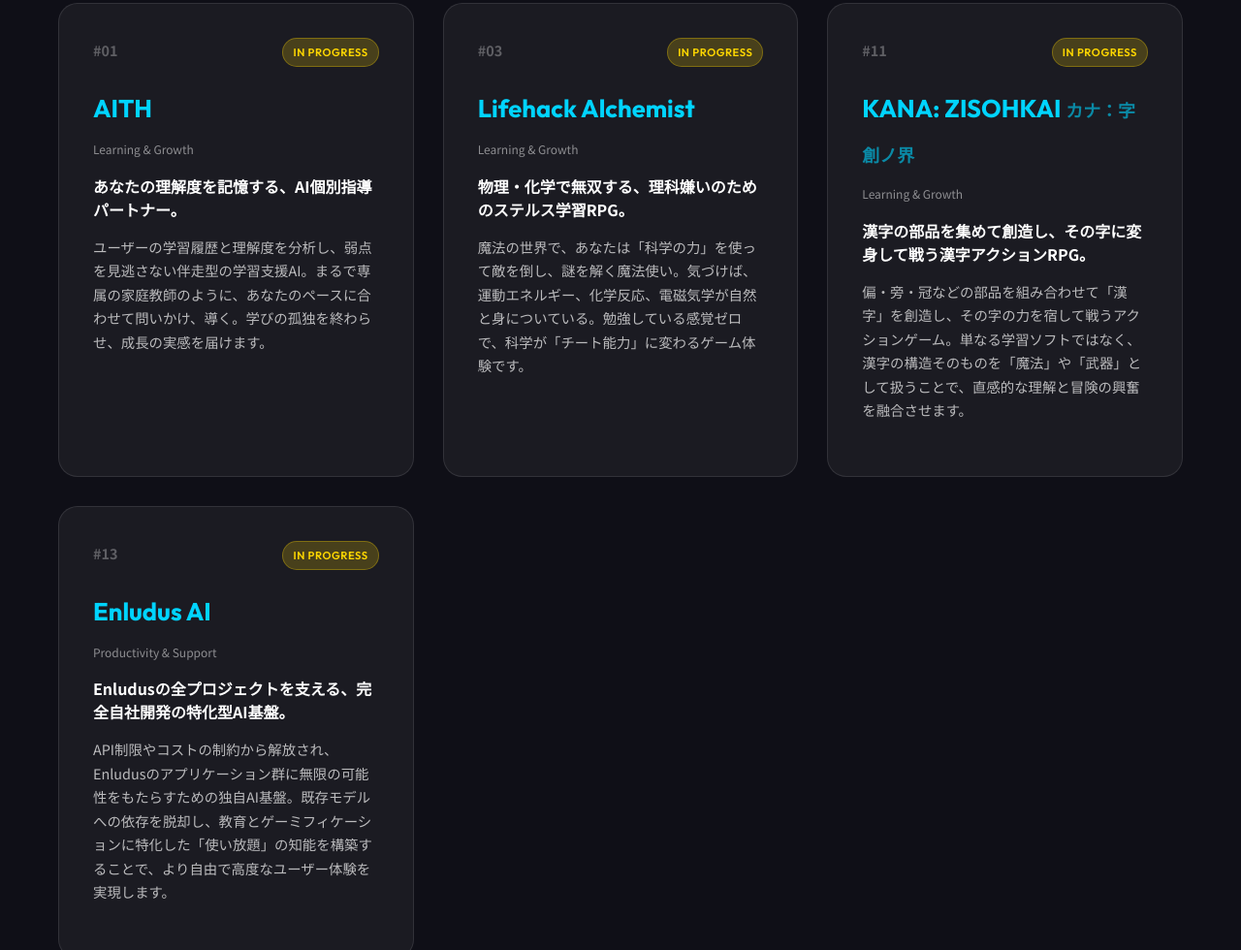
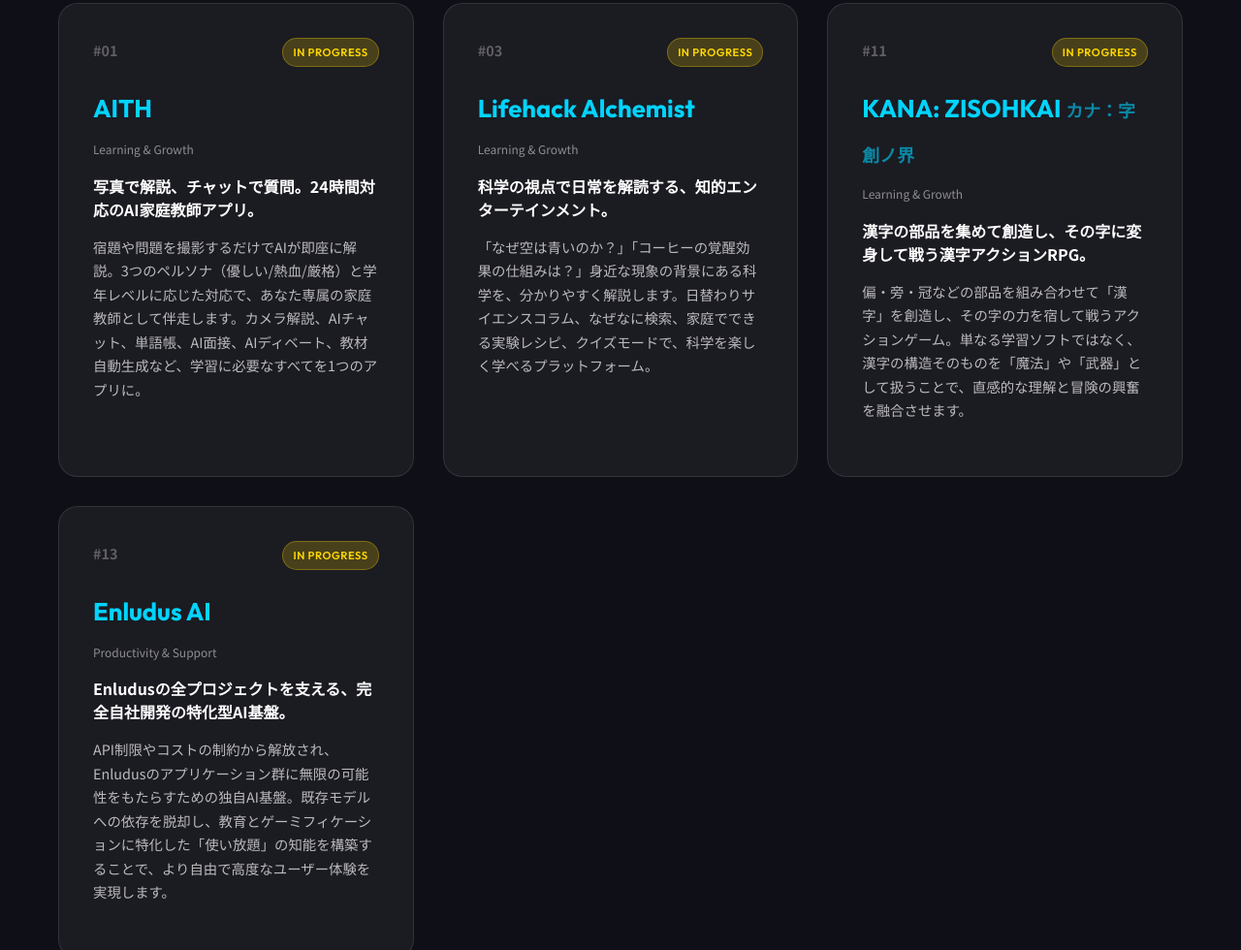
Before and after one commit to naki0227/enludus, a website built with Vite: page projects.html in a window 1280 px wide. Shown: the part 1988-2968 px from the top of the page at 97% size. Built offline with nearby package versions, Linux system fonts and the light colour scheme.

Commit message:
Update project descriptions based on actual implementations

```diff
--- a/projects.html
+++ b/projects.html
@@ -344,9 +344,9 @@
                     </div>
                     <h3>AITH</h3>
                     <span class="category-tag">Learning & Growth</span>
-                    <p class="one-liner">あなたの理解度を記憶する、AI個別指導パートナー。</p>
+                    <p class="one-liner">写真で解説、チャットで質問。24時間対応のAI家庭教師アプリ。</p>
                     <p class="description">
-                        ユーザーの学習履歴と理解度を分析し、弱点を見逃さない伴走型の学習支援AI。まるで専属の家庭教師のように、あなたのペースに合わせて問いかけ、導く。学びの孤独を終わらせ、成長の実感を届けます。
+                        宿題や問題を撮影するだけでAIが即座に解説。3つのペルソナ（優しい/熱血/厳格）と学年レベルに応じた対応で、あなた専属の家庭教師として伴走します。カメラ解説、AIチャット、単語帳、AI面接、AIディベート、教材自動生成など、学習に必要なすべてを1つのアプリに。
                     </p>
                 </article>
 
@@ -358,9 +358,9 @@
                     </div>
                     <h3>Lifehack Alchemist</h3>
                     <span class="category-tag">Learning & Growth</span>
-                    <p class="one-liner">物理・化学で無双する、理科嫌いのためのステルス学習RPG。</p>
+                    <p class="one-liner">科学の視点で日常を解読する、知的エンターテインメント。</p>
                     <p class="description">
-                        魔法の世界で、あなたは「科学の力」を使って敵を倒し、謎を解く魔法使い。気づけば、運動エネルギー、化学反応、電磁気学が自然と身についている。勉強している感覚ゼロで、科学が「チート能力」に変わるゲーム体験です。
+                        「なぜ空は青いのか？」「コーヒーの覚醒効果の仕組みは？」身近な現象の背景にある科学を、分かりやすく解説します。日替わりサイエンスコラム、なぜなに検索、家庭でできる実験レシピ、クイズモードで、科学を楽しく学べるプラットフォーム。
                     </p>
                 </article>
 
```
